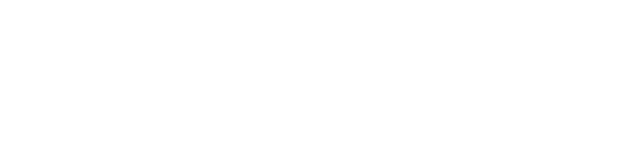
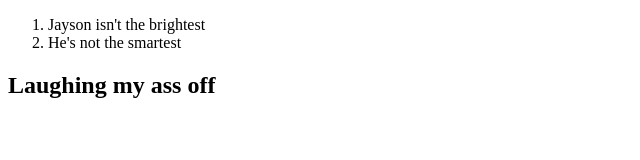
Before and after one commit to wfogame/Apps, a website: page index.html in a window 1280 px wide. Shown: the whole page, without its empty margins (0-640 px from the left). Drawn offline with Linux system fonts and the light colour scheme.

Commit message:
ranodm test

```diff
--- a/index.html
+++ b/index.html
@@ -6,6 +6,19 @@
     <title>Document</title>
 </head>
 <body>
+    <ol>
+        <li>
+            Jayson isn't the brightest
+        </li>
+        <li>
+            He's not the smartest
+        </li>
 
+
+    </ol>
+
+    <h2>
+        Laughing my ass off
+    </h2>
 </body>
 </html>
```
Also changed, not shown: readme.md.
